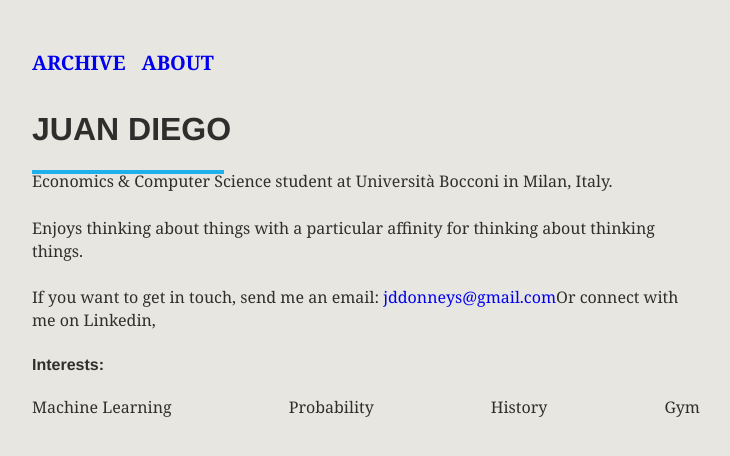
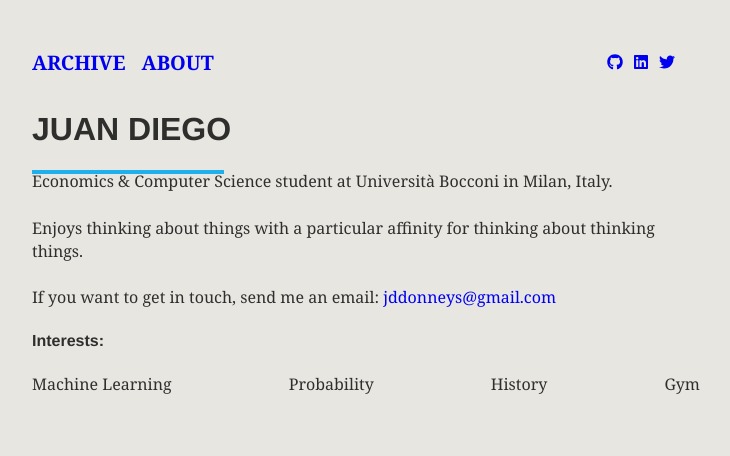
Before and after one commit to JuanDiegoDC/my-site, a Gatsby site: page /about in a window 1280 px wide. Shown: the whole page, without its empty margins (274-1004 px from the left). Built offline with nearby package versions, Linux system fonts and the light colour scheme; Gatsby itself is replaced by a stand-in of ours.

Commit message:
social media icons in navbar

```diff
--- a/package.json
+++ b/package.json
@@ -12,12 +12,15 @@
     "test": "echo \"Write tests! -> https://gatsby.app/unit-testing\""
   },
   "dependencies": {
+    "@fortawesome/fontawesome-svg-core": "^1.2.15",
+    "@fortawesome/free-solid-svg-icons": "^5.7.2",
     "gatsby": "^2.0.118",
     "gatsby-plugin-typography": "^2.2.7",
     "gatsby-source-filesystem": "^2.0.20",
     "gatsby-transformer-remark": "^2.2.4",
     "react": "^16.8.0",
     "react-dom": "^16.8.0",
+    "react-icons": "^3.4.0",
     "react-typography": "^0.16.18",
     "typography": "^0.16.18",
     "typography-theme-funston": "^0.16.18",
--- a/src/components/navbar.js
+++ b/src/components/navbar.js
@@ -1,5 +1,6 @@
 import React from "react";
 import { Link } from "gatsby";
+import Social from "./social.js";
 
 const ListLink = props => (
   <li style={{ display: "inline-block", marginRight: "1rem"}}>
@@ -12,6 +13,7 @@ export default Navbar => (
     <ul className="navbar-ul">
       <ListLink to="/">ARCHIVE</ListLink>
       <ListLink to="/about">ABOUT</ListLink>
+      <Social />
     </ul>
   </div>
 )
--- a/src/components/social.js
+++ b/src/components/social.js
@@ -1 +1,12 @@
 import React from 'react';
+import { FaGithub, FaLinkedin, FaTwitter } from 'react-icons/fa';
+
+export default Social => (
+  <div>
+    <ul className="social-list">
+      <li><a href="https://github.com/JuanDiegoDC" target="_blank" rel="noopener noreferrer" className="github-link"><FaGithub/></a></li>
+      <li><a href="https://www.linkedin.com/in/juan-diego-donneys/" target="_blank" rel="noopener noreferrer" className="linkedin-link"><FaLinkedin/></a></li>
+      <li><a href="https://twitter.com/JuanDiegoDC" target="_blank" rel="noopener noreferrer" className="twitter-link"><FaTwitter/></a></li>
+    </ul>
+  </div>
+)
--- a/src/pages/about.js
+++ b/src/pages/about.js
@@ -13,7 +13,6 @@ export default () => (
     </p>
     <p>
       If you want to get in touch, send me an email: <a className="about-email" href="mailto:jddonneys@gmail.com">jddonneys@gmail.com</a>
-      Or connect with me on Linkedin,
     </p>
     <div>
       <h4> Interests: </h4>
--- a/src/styles/global.css
+++ b/src/styles/global.css
@@ -49,8 +49,17 @@ html {
   color: #1EAFED !important;
 }
 
-.archive-post-excerpt {
+.social-list {
+	position: absolute;
+	display: flex;
+	margin-left: 372px;
+}
 
+.social-list li {
+	list-style: none;
+	position: relative;
+	display: flex;
+	margin: 5px;
 }
 
 .about-horizontal-rule {
```
Also changed, not shown: 1 other file.
